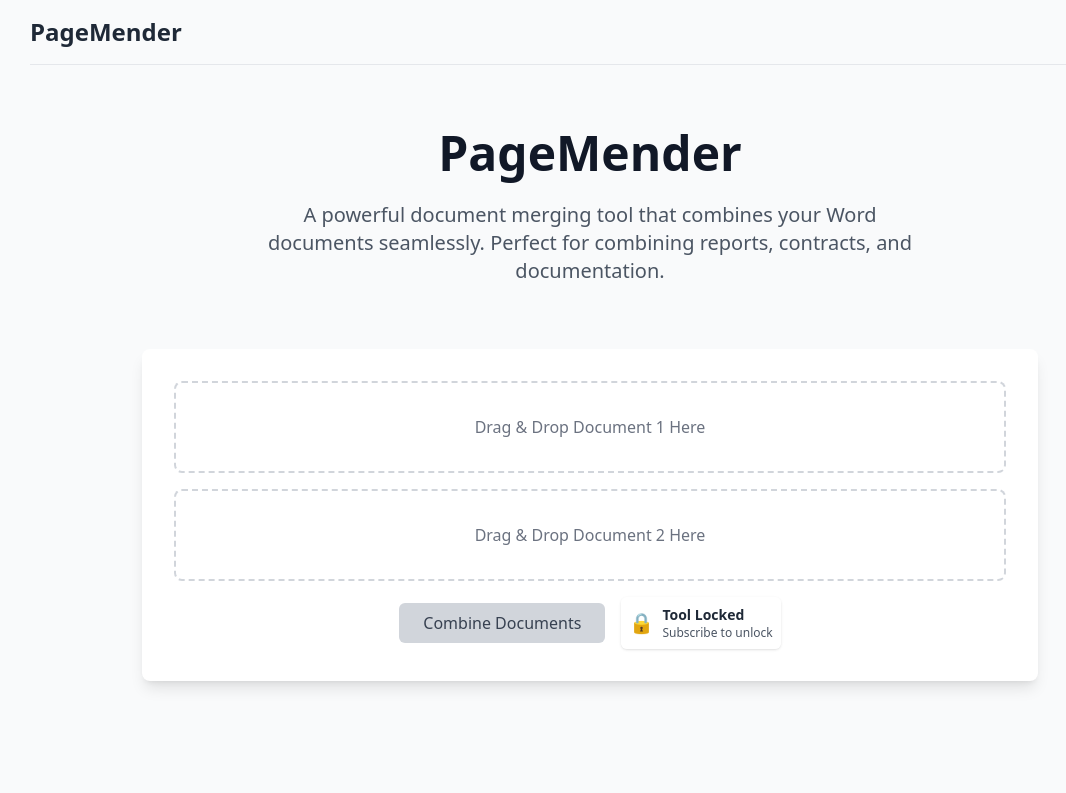
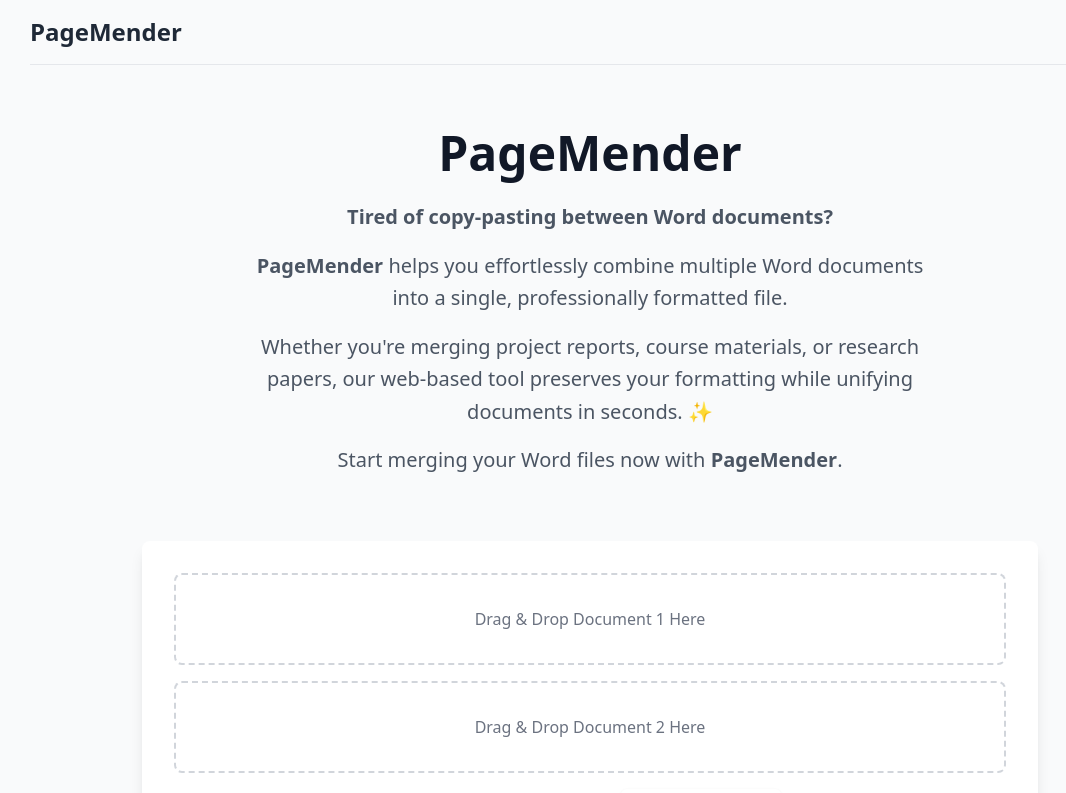
Before and after one commit to excelshortcut/pagemender, a Vue app: page / in a window 1280 px wide. Shown: the top 793 px of the page, without its empty margins (50-1116 px from the left). Built offline with nearby package versions, Linux system fonts and the light colour scheme.

Commit message:
Update Landing Page Copy

```diff
--- a/src/App.vue
+++ b/src/App.vue
@@ -14,12 +14,23 @@ What’s Changed:
         <div class="text-2xl font-bold text-gray-800">PageMender</div>
       </nav>
 
+
       <!-- Hero Section -->
       <div class="text-center py-16">
         <h1 class="text-5xl font-bold text-gray-900 mb-6">PageMender</h1>
-        <p class="text-xl text-gray-600 max-w-2xl mx-auto">
-          A powerful document merging tool that combines your Word documents seamlessly.
-          Perfect for combining reports, contracts, and documentation.
+        <p class="text-xl text-gray-600 max-w-2xl mx-auto leading-relaxed">
+          <span class="font-semibold">Tired of copy-pasting between Word documents?</span><br>
+          <span class="block mt-4">
+      <strong>PageMender</strong> helps you effortlessly combine multiple Word documents into a
+      single, professionally formatted file.
+    </span>
+          <span class="block mt-4">
+      Whether you're merging project reports, course materials, or research papers,
+      our web-based tool preserves your formatting while unifying documents in seconds. ✨
+    </span>
+          <span class="block mt-4">
+      Start merging your Word files now with <strong>PageMender</strong>.
+    </span>
         </p>
       </div>
 
```
